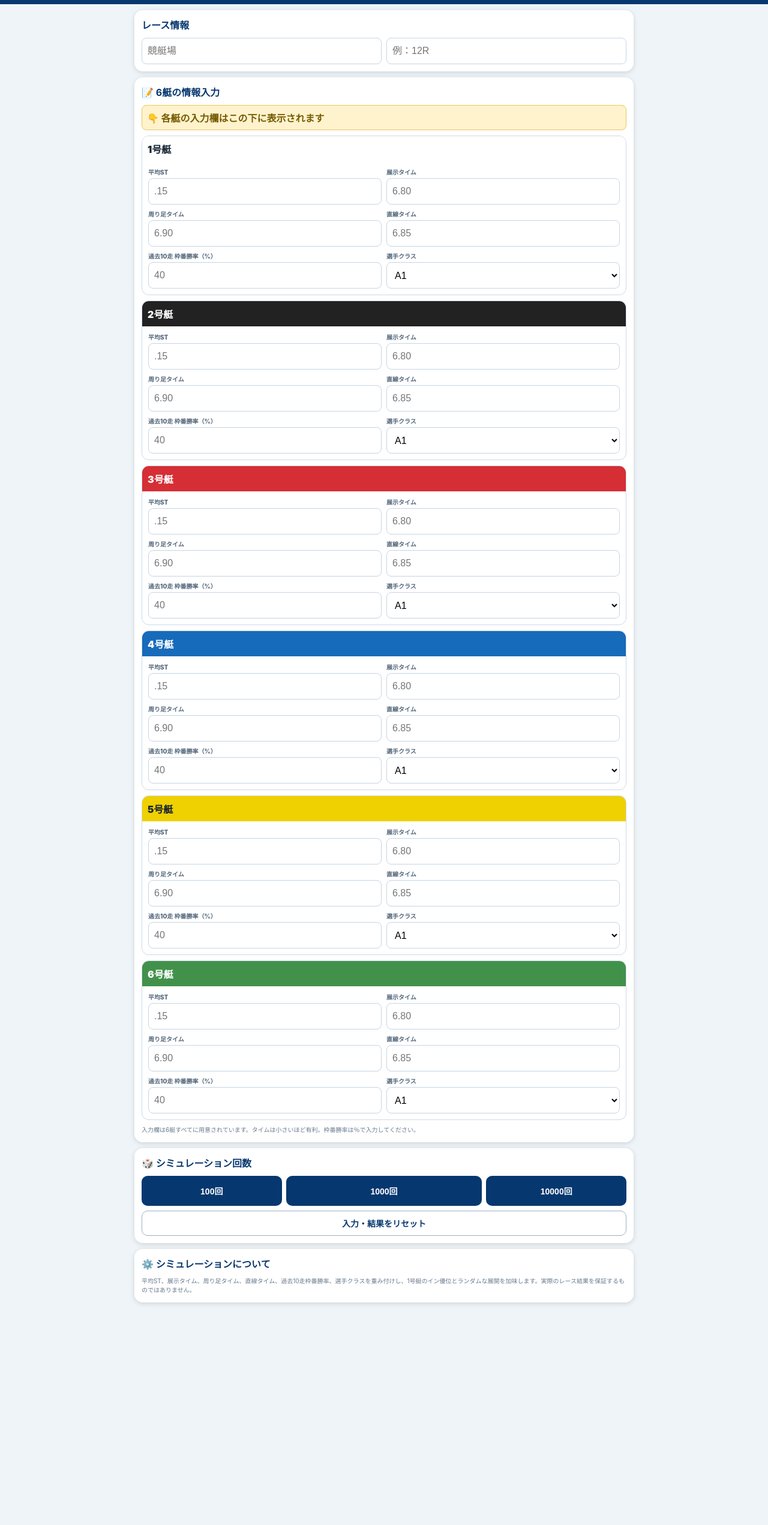
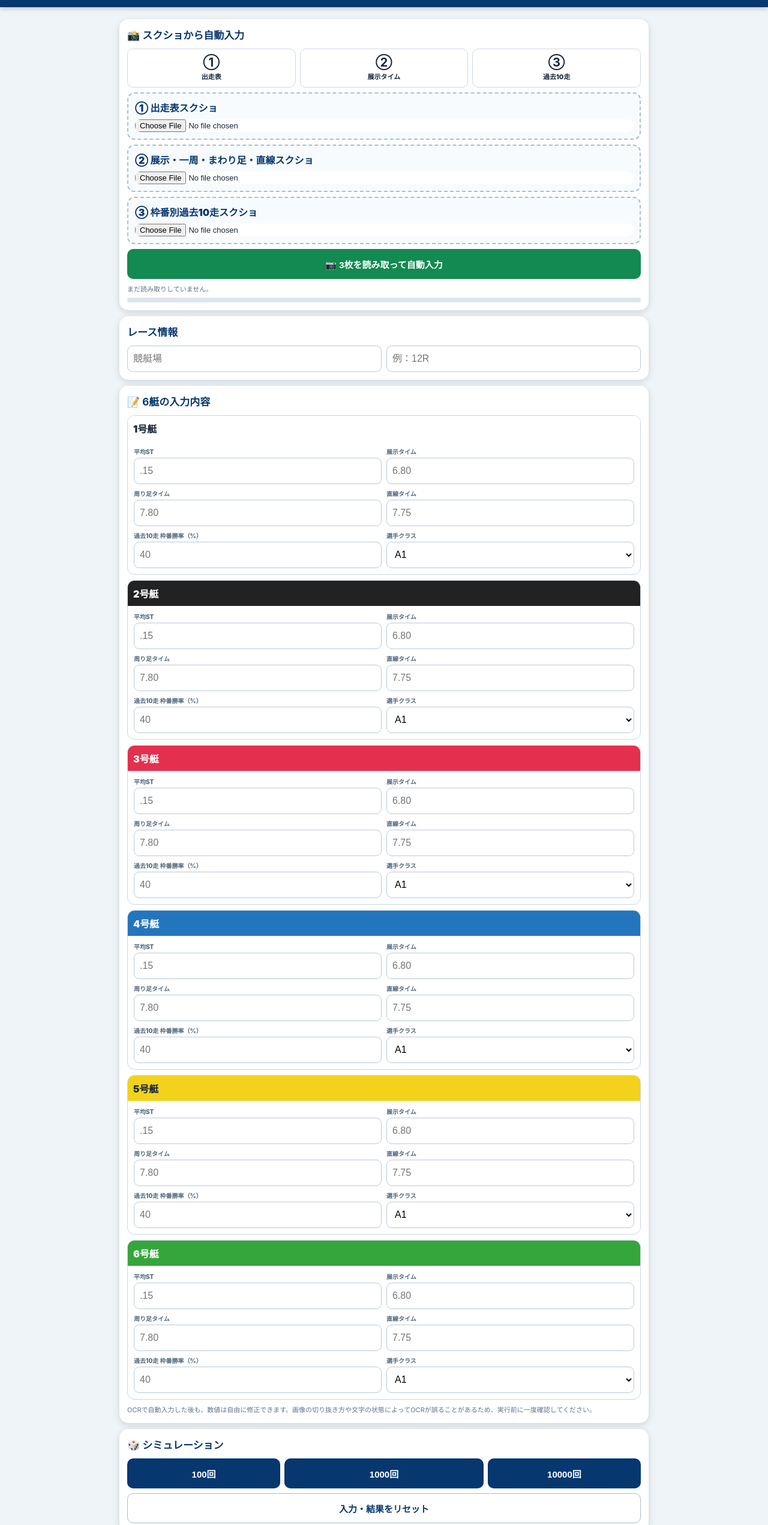
Before and after one commit to crent5599/boat-race-simulator, a plain HTML site: page index.html in a window 1280 px wide. Shown: the part 67-2609 px from the top of the page at 60% size. Before the commit the page ends 2348 px from the top, so only its background shows below. Drawn offline with Linux system fonts and the light colour scheme.

Commit message:
Add files via upload

```diff
--- a/index.html
+++ b/index.html
@@ -1,88 +1,115 @@
-<!DOCTYPE html>
+<!doctype html>
 <html lang="ja">
 <head>
-<meta charset="UTF-8">
-<meta name="viewport" content="width=device-width, initial-scale=1.0">
+<meta charset="utf-8">
+<meta name="viewport" content="width=device-width,initial-scale=1,viewport-fit=cover">
 <meta name="theme-color" content="#06376f">
 <title>競艇レースシミュレーター</title>
+<script src="https://cdn.jsdelivr.net/npm/tesseract.js@5/dist/tesseract.min.js"></script>
 <style>
-*{box-sizing:border-box}body{margin:0;background:#eef4f8;color:#182433;font-family:-apple-system,BlinkMacSystemFont,"Noto Sans JP",sans-serif}
-header{background:#06376f;color:#fff;padding:14px 12px;position:sticky;top:0;z-index:10}h1{margin:0;font-size:19px}header p{margin:3px 0 0;font-size:11px}
-main{max-width:850px;margin:auto;padding:10px 9px 100px}.card{background:#fff;border-radius:14px;padding:12px;margin-bottom:10px;box-shadow:0 2px 8px #0002}h2{font-size:16px;color:#06376f;margin:0 0 10px}
-.race{display:grid;grid-template-columns:1fr 1fr;gap:8px}input,select{width:100%;height:44px;border:1px solid #c6d5e3;border-radius:8px;padding:0 9px;font-size:16px;background:#fff}
-.boat{border:1px solid #ccd9e5;border-radius:12px;overflow:hidden;margin:9px 0}.boat-title{padding:9px;font-weight:900}.n1{background:#fff}.n2{background:#222;color:#fff}.n3{background:#d62e35;color:#fff}.n4{background:#176bbb;color:#fff}.n5{background:#efd000}.n6{background:#42914b;color:#fff}
-.fields{padding:10px;display:grid;grid-template-columns:1fr 1fr;gap:8px}.field label{display:block;font-size:10px;font-weight:800;color:#53677b;margin-bottom:3px}
-.run{display:grid;grid-template-columns:1fr 1.4fr 1fr;gap:7px}.run button,.reset{height:50px;border:0;border-radius:10px;background:#06376f;color:#fff;font-weight:900;font-size:14px}.reset{width:100%;margin-top:8px;background:#fff;color:#06376f;border:1px solid #9bb0c5;height:42px}
-table{width:100%;border-collapse:collapse;font-size:11px}th,td{padding:7px 3px;border-bottom:1px solid #e1e8ef;text-align:center}th{background:#f1f6fa;color:#06376f}.combo{display:flex;justify-content:space-between;padding:9px;border:1px solid #d7e2ec;border-radius:9px;margin:5px 0;font-weight:800}.note{font-size:10px;color:#687a8d;line-height:1.55}.best{font-size:21px;font-weight:900;color:#06376f}
+*{box-sizing:border-box}body{margin:0;background:#eef4f8;color:#17263a;font-family:-apple-system,BlinkMacSystemFont,"Noto Sans JP",sans-serif}
+header{background:#06376f;color:#fff;padding:15px 13px;position:sticky;top:0;z-index:10;box-shadow:0 2px 8px #0003}
+h1{margin:0;font-size:20px}header p{margin:4px 0 0;font-size:11px}
+main{max-width:900px;margin:auto;padding:10px 9px 100px}.card{background:#fff;border-radius:15px;padding:13px;margin:10px 0;box-shadow:0 3px 12px #0002}h2{margin:0 0 11px;color:#06376f;font-size:17px}
+.steps{display:grid;grid-template-columns:repeat(3,1fr);gap:7px}.step{border:1px solid #cbd9e6;border-radius:10px;padding:10px 7px;text-align:center;font-size:11px;font-weight:800}.step b{display:block;font-size:20px;margin-bottom:3px}
+input,select{width:100%;height:44px;border:1px solid #b9cadb;border-radius:9px;padding:0 9px;font-size:16px;background:#fff}
+.upload{border:2px dashed #a9bfd2;border-radius:12px;padding:11px;margin:8px 0;background:#f8fbfd}.upload label{font-weight:900;color:#06376f;display:block;margin-bottom:7px}.upload input{height:auto;border:0;padding:0;font-size:13px}
+button{border:0;border-radius:10px;background:#06376f;color:#fff;font-weight:900;font-size:15px;height:50px;padding:0 14px}.wide{width:100%}.green{background:#138a51}.gray{background:#fff;color:#06376f;border:1px solid #a8bbcd}
+.progress{margin-top:9px;font-size:11px;color:#5e7083;line-height:1.5;white-space:pre-wrap}.bar{height:8px;background:#dbe5ed;border-radius:99px;overflow:hidden;margin-top:5px}.bar i{display:block;height:100%;width:0;background:#06376f;transition:.2s}
+.boat{border:1px solid #cad7e3;border-radius:12px;overflow:hidden;margin:9px 0}.boat-title{padding:9px;font-weight:900}.n1{background:#fff}.n2{background:#222;color:#fff}.n3{background:#e52f4e;color:#fff}.n4{background:#2376bd;color:#fff}.n5{background:#f2d21b}.n6{background:#35a63b;color:#fff}
+.fields{padding:10px;display:grid;grid-template-columns:1fr 1fr;gap:8px}.field label{display:block;font-size:10px;font-weight:800;color:#52687d;margin-bottom:3px}
+.run{display:grid;grid-template-columns:1fr 1.3fr 1fr;gap:7px}
+table{width:100%;border-collapse:collapse;font-size:11px}th,td{padding:7px 3px;border-bottom:1px solid #e0e8ef;text-align:center}th{background:#f1f6fa;color:#06376f}
+.combo{display:flex;justify-content:space-between;padding:9px;border:1px solid #d7e2ec;border-radius:9px;margin:5px 0;font-weight:800}.best{font-size:21px;color:#06376f;font-weight:900}.note{font-size:11px;color:#62758a;line-height:1.6}
+@media(max-width:520px){.fields{grid-template-columns:1fr}.steps{gap:4px}.step{padding:8px 3px;font-size:10px}.step b{font-size:18px}}
 </style>
 </head>
 <body>
-<header><h1>🚤 競艇レースシミュレーター</h1><p>6艇のデータを入力して、1000回シミュレーション</p></header>
+<header><h1>🚤 競艇レースシミュレーター</h1><p>スクショ3枚 → 自動入力 → 1000回シミュレーション</p></header>
 <main>
-<div class="card"><h2>レース情報</h2><div class="race"><input id="venue" placeholder="競艇場"><input id="race" placeholder="例：12R"></div></div>
+<div class="card">
+<h2>📸 スクショから自動入力</h2>
+<div class="steps"><div class="step"><b>①</b>出走表</div><div class="step"><b>②</b>展示タイム</div><div class="step"><b>③</b>過去10走</div></div>
+<div class="upload"><label>① 出走表スクショ</label><input id="shot1" type="file" accept="image/*" capture="environment"></div>
+<div class="upload"><label>② 展示・一周・まわり足・直線スクショ</label><input id="shot2" type="file" accept="image/*" capture="environment"></div>
+<div class="upload"><label>③ 枠番別過去10走スクショ</label><input id="shot3" type="file" accept="image/*" capture="environment"></div>
+<button class="wide green" onclick="readShots()">📷 3枚を読み取って自動入力</button>
+<div class="progress" id="status">まだ読み取りしていません。</div><div class="bar"><i id="bar"></i></div>
+</div>
 
-<div class="card"><h2>📝 6艇の情報入力</h2><div style="background:#fff3cd;border:1px solid #e6c85c;border-radius:8px;padding:8px;margin-bottom:8px;font-weight:800;color:#765b00">👇 各艇の入力欄はこの下に表示されます</div><div id="boats"></div>
-<div class="note">入力欄は6艇すべてに用意されています。タイムは小さいほど有利。枠番勝率は％で入力してください。</div></div>
+<div class="card"><h2>レース情報</h2><div style="display:grid;grid-template-columns:1fr 1fr;gap:8px"><input id="venue" placeholder="競艇場"><input id="race" placeholder="例：12R"></div></div>
 
-<div class="card"><h2>🎲 シミュレーション回数</h2><div class="run">
-<button onclick="simulate(100)">100回</button><button onclick="simulate(1000)">1000回</button><button onclick="simulate(10000)">10000回</button>
-</div><button class="reset" onclick="resetAll()">入力・結果をリセット</button></div>
+<div class="card"><h2>📝 6艇の入力内容</h2><div id="boats"></div>
+<div class="note">OCRで自動入力した後も、数値は自由に修正できます。画像の切り抜き方や文字の状態によってOCRが誤ることがあるため、実行前に一度確認してください。</div></div>
+
+<div class="card"><h2>🎲 シミュレーション</h2><div class="run"><button onclick="simulate(100)">100回</button><button onclick="simulate(1000)">1000回</button><button onclick="simulate(10000)">10000回</button></div><button class="wide gray" style="margin-top:8px" onclick="resetAll()">入力・結果をリセット</button></div>
 
 <div class="card" id="result" style="display:none"><h2>📊 着順確率</h2><div id="table"></div></div>
 <div class="card" id="tri" style="display:none"><h2>🎯 三連単ランキング</h2><div id="combos"></div></div>
 <div class="card" id="summary" style="display:none"><h2>🏆 総合結果</h2><div id="summaryText"></div></div>
-<div class="card"><h2>⚙️ シミュレーションについて</h2><div class="note">平均ST、展示タイム、周り足タイム、直線タイム、過去10走枠番勝率、選手クラスを重み付けし、1号艇のイン優位とランダムな展開を加味します。実際のレース結果を保証するものではありません。</div></div>
 </main>
+
 <script>
-const cls={A1:1,A2:.72,B1:.48,B2:.25};
-const colors=['n1','n2','n3','n4','n5','n6'];
-let boats='';
-for(let i=0;i<6;i++){
-boats+=`<div class="boat"><div class="boat-title ${colors[i]}">${i+1}号艇</div><div class="fields">
-<div class="field"><label>平均ST</label><input id="st${i}" type="number" step=".01" inputmode="decimal" placeholder=".15"></div>
-<div class="field"><label>展示タイム</label><input id="ex${i}" type="number" step=".01" inputmode="decimal" placeholder="6.80"></div>
-<div class="field"><label>周り足タイム</label><input id="turn${i}" type="number" step=".01" inputmode="decimal" placeholder="6.90"></div>
-<div class="field"><label>直線タイム</label><input id="str${i}" type="number" step=".01" inputmode="decimal" placeholder="6.85"></div>
-<div class="field"><label>過去10走 枠番勝率（%）</label><input id="lane${i}" type="number" step=".1" inputmode="decimal" placeholder="40"></div>
-<div class="field"><label>選手クラス</label><select id="cl${i}"><option>A1</option><option>A2</option><option>B1</option><option>B2</option></select></div>
-</div></div>`;
+const cls={A1:1,A2:.72,B1:.48,B2:.25}, colors=['n1','n2','n3','n4','n5','n6'];
+let s='<div class="boat"><div class="boat-title n1">1号艇</div><div class="fields">'+field(0,'平均ST','.15')+field(0,'展示タイム','6.80')+field(0,'周り足タイム','7.80')+field(0,'直線タイム','7.75')+field(0,'過去10走 枠番勝率（%）','40')+select(0)+'</div></div>';
+for(let i=1;i<6;i++)s+='<div class="boat"><div class="boat-title '+colors[i]+'">'+(i+1)+'号艇</div><div class="fields">'+field(i,'平均ST','.15')+field(i,'展示タイム','6.80')+field(i,'周り足タイム','7.80')+field(i,'直線タイム','7.75')+field(i,'過去10走 枠番勝率（%）','40')+select(i)+'</div></div>';
+document.getElementById('boats').innerHTML=s;
+function field(i,l,p){return '<div class="field"><label>'+l+'</label><input id="st_'+i+'" type="number" step=".01" inputmode="decimal" placeholder="'+p+'"></div>'}
+function select(i){return '<div class="field"><label>選手クラス</label><select id="cl_'+i+'"><option>A1</option><option>A2</option><option>B1</option><option>B2</option></select></div>'}
+function setVal(id,v){if(v!==null&&v!==undefined&&!isNaN(v))document.getElementById(id).value=v}
+function nums(text){return (text.match(/\d+\.\d+|\d+/g)||[]).map(Number)}
+async function ocr(file,lang='eng'){
+ if(!file)return '';
+ const r=await Tesseract.recognize(file,lang,{logger:m=>{
+   if(m.status==='recognizing text'){document.getElementById('status').textContent='OCR処理中… '+Math.round((m.progress||0)*100)+'%';}
+ }});
+ return r.data.text||'';
 }
-document.getElementById('boats').innerHTML=boats;
-function get(id){const x=parseFloat(document.getElementById(id).value);return Number.isFinite(x)?x:null}
-function inv(a,x){const v=a.filter(x=>x!==null);if(x===null||v.length<2)return .5;const mn=Math.min(...v),mx=Math.max(...v);return mn===mx ? .5 : 1-(x-mn)/(mx-mn)}
-function makeAbility(){
- let d=[];for(let i=0;i<6;i++)d.push({st:get('st'+i),ex:get('ex'+i),turn:get('turn'+i),str:get('str'+i),lane:get('lane'+i),cl:document.getElementById('cl'+i).value});
- const ex=d.map(x=>x.ex),tu=d.map(x=>x.turn),sr=d.map(x=>x.str);
- return d.map((x,i)=>{
-  const st=x.st===null ? .5 : Math.max(0,Math.min(1,(.25-x.st)/.15));
-  const lane=x.lane===null ? .5 : Math.max(0,Math.min(1,x.lane/100));
-  let a=.27*st+.22*inv(ex,x.ex)+.18*inv(tu,x.turn)+.15*inv(sr,x.str)+.10*lane+.08*cls[x.cl];
-  return Math.max(.03,a*[1,.84,.77,.70,.64,.59][i]);
- });
+function sixRows(text, pattern){
+ const lines=text.split(/\n/).map(x=>x.trim()).filter(Boolean);
+ let out=[];
+ for(const line of lines){
+   const ns=nums(line);
+   if(ns.length>=6) out.push(ns);
+ }
+ return out.slice(0,6);
 }
+async function readShots(){
+ const f1=document.getElementById('shot1').files[0], f2=document.getElementById('shot2').files[0], f3=document.getElementById('shot3').files[0];
+ if(!f1||!f2||!f3){alert('3枚すべて選択してください。');return}
+ const st=document.getElementById('status'), bar=document.getElementById('bar');
+ try{
+  st.textContent='① 出走表を読み取っています…';bar.style.width='10%';
+  const t1=await ocr(f1,'jpn+eng');bar.style.width='33%';
+  // Average ST: collect decimal values in the text, favoring values in .xx form.
+  const sts=[...t1.matchAll(/(?:^|\\s)\\.(\\d{2})(?=\\s|$)/gm)].map(m=>Number('.'+m[1]));
+  const classes=[...t1.matchAll(/\\b(A1|A2|B1|B2)\\b/g)].map(m=>m[1]);
+  for(let i=0;i<6;i++){ if(sts[i]!=null)setVal('st_'+i,sts[i]); if(classes[i])document.getElementById('cl_'+i).value=classes[i];}
+  st.textContent='② 展示・一周・まわり足・直線を読み取っています…';
+  const t2=await ocr(f2,'eng');bar.style.width='66%';
+  const lines2=t2.split(/\n/).map(x=>nums(x)).filter(a=>a.length>=4);
+  // Typical OCR returns one row per boat; use the first four decimals per row.
+  let rows2=lines2.filter(a=>a.filter(v=>v>6&&v<10).length>=4).map(a=>a.filter(v=>v>6&&v<10).slice(0,4)).slice(0,6);
+  for(let i=0;i<Math.min(6,rows2.length);i++){setVal('st_'+i, getOrKeep('st_'+i)); setVal('ex_'+i,rows2[i][0]); setVal('turn_'+i,rows2[i][2]); setVal('str_'+i,rows2[i][3]);}
+  st.textContent='③ 過去10走・枠番勝率を読み取っています…';
+  const t3=await ocr(f3,'eng');bar.style.width='92%';
+  const lines3=t3.split(/\n/).map(x=>nums(x)).filter(a=>a.length>=1);
+  const wins=lines3.flat().filter(v=>v>=0&&v<=100);
+  // Prefer values that look like percentages with two decimals; remove obvious row numbers 1-6.
+  const candidates=wins.filter(v=>v>1.5);
+  for(let i=0;i<Math.min(6,candidates.length);i++)setVal('lane_'+i,candidates[i]);
+  bar.style.width='100%';
+  st.textContent='✅ 読み取り完了。6艇の入力欄を確認してください。';
+ }catch(e){console.error(e);st.textContent='⚠️ 読み取り中にエラーが発生しました。画像を確認して再実行してください。'}
+}
+function getOrKeep(id){return parseFloat(document.getElementById(id).value)||''}
+function g(id){const x=parseFloat(document.getElementById(id).value);return Number.isFinite(x)?x:null}
+function inv(a,x){const v=a.filter(x=>x!==null);if(x===null||v.length<2)return .5;const mn=Math.min(...v),mx=Math.max(...v);return mn===mx?.5:1-(x-mn)/(mx-mn)}
+function ability(){let d=[];for(let i=0;i<6;i++)d.push({st:g('st_'+i),ex:g('ex_'+i),turn:g('turn_'+i),str:g('str_'+i),lane:g('lane_'+i),cl:document.getElementById('cl_'+i).value});let ex=d.map(x=>x.ex),tu=d.map(x=>x.turn),sr=d.map(x=>x.str);return d.map((x,i)=>{let st=x.st==null?.5:Math.max(0,Math.min(1,(.25-x.st)/.15)),lane=x.lane==null?.5:Math.max(0,Math.min(1,x.lane/100));let a=.27*st+.22*inv(ex,x.ex)+.18*inv(tu,x.turn)+.15*inv(sr,x.str)+.10*lane+.08*cls[x.cl];return Math.max(.03,a*[1,.84,.77,.70,.64,.59][i])})}
 function choose(w){let s=w.reduce((a,b)=>a+b,0),r=Math.random()*s;for(let i=0;i<w.length;i++){r-=w[i];if(r<=0)return i}return w.length-1}
-function race(a){
- let first=choose(a.map((x,i)=>x*Math.exp((Math.random()-.5)*1.8)*(i===0?1.45:1)));
- let rem=[0,1,2,3,4,5].filter(i=>i!==first);
- let second=rem[choose(rem.map(i=>a[i]*(i<3?1.08:1)))];
- rem=rem.filter(i=>i!==second);
- let third=rem[choose(rem.map(i=>a[i]))];
- return [first,second,third];
-}
-function simulate(n){
- const a=makeAbility(),pos=Array.from({length:6},()=>[0,0,0]),tri={};
- for(let k=0;k<n;k++){const r=race(a);r.forEach((x,p)=>pos[x][p]++);const key=r.map(x=>x+1).join('-');tri[key]=(tri[key]||0)+1}
- const order=[0,1,2,3,4,5].sort((a,b)=>pos[b][0]-pos[a][0]);
- const pct=(x)=>((x/n)*100).toFixed(1);
- document.getElementById('result').style.display='block';
- document.getElementById('table').innerHTML='<table><tr><th>順位</th><th>艇</th><th>1着率</th><th>2着率</th><th>3着率</th><th>3連率</th></tr>'+order.map((i,k)=>{let t=pos[i][0]+pos[i][1]+pos[i][2];return `<tr><td>${k+1}</td><td><b>${i+1}号艇</b></td><td>${pct(pos[i][0])}%</td><td>${pct(pos[i][1])}%</td><td>${pct(pos[i][2])}%</td><td><b>${pct(t)}%</b></td></tr>`}).join('')+'</table>';
- const top=Object.entries(tri).sort((a,b)=>b[1]-a[1]).slice(0,15);
- document.getElementById('tri').style.display='block';
- document.getElementById('combos').innerHTML=top.map((x,k)=>`<div class="combo"><span>${k+1}位　${x[0]}</span><span>${x[1]}回 (${pct(x[1])}%)</span></div>`).join('');
- const w=order[0];
- document.getElementById('summary').style.display='block';
- document.getElementById('summaryText').innerHTML=`<div class="best">${w+1}号艇</div><p>1着率 <b>${pct(pos[w][0])}%</b> / 3連率 <b>${pct(pos[w].reduce((a,b)=>a+b,0))}%</b></p>`;
-}
-function resetAll(){document.querySelectorAll('input').forEach(x=>x.value='');document.querySelectorAll('select').forEach(x=>x.selectedIndex=0);['result','tri','summary'].forEach(id=>document.getElementById(id).style.display='none')}
+function simRace(a){let first=choose(a.map((x,i)=>x*Math.exp((Math.random()-.5)*1.8)*(i===0?1.45:1)));let rem=[0,1,2,3,4,5].filter(i=>i!==first);let second=rem[choose(rem.map(i=>a[i]*(i<3?1.08:1)))];rem=rem.filter(i=>i!==second);let third=rem[choose(rem.map(i=>a[i]))];return[first,second,third]}
+function simulate(n){const a=ability(),pos=Array.from({length:6},()=>[0,0,0]),tri={};for(let k=0;k<n;k++){const r=simRace(a);r.forEach((x,p)=>pos[x][p]++);const key=r.map(x=>x+1).join('-');tri[key]=(tri[key]||0)+1}const order=[0,1,2,3,4,5].sort((a,b)=>pos[b][0]-pos[a][0]),pct=x=>((x/n)*100).toFixed(1);document.getElementById('result').style.display='block';document.getElementById('table').innerHTML='<table><tr><th>順位</th><th>艇</th><th>1着率</th><th>2着率</th><th>3着率</th><th>3連率</th></tr>'+order.map((i,k)=>'<tr><td>'+(k+1)+'</td><td><b>'+(i+1)+'号艇</b></td><td>'+pct(pos[i][0])+'%</td><td>'+pct(pos[i][1])+'%</td><td>'+pct(pos[i][2])+'%</td><td><b>'+pct(pos[i][0]+pos[i][1]+pos[i][2])+'%</b></td></tr>').join('')+'</table>';const top=Object.entries(tri).sort((a,b)=>b[1]-a[1]).slice(0,15);document.getElementById('tri').style.display='block';document.getElementById('combos').innerHTML=top.map((x,k)=>'<div class="combo"><span>'+(k+1)+'位　'+x[0]+'</span><span>'+x[1]+'回 ('+pct(x[1])+'%)</span></div>').join('');document.getElementById('summary').style.display='block';let w=order[0];document.getElementById('summaryText').innerHTML='<div class="best">'+(w+1)+'号艇</div><p>1着率 <b>'+pct(pos[w][0])+'%</b> / 3連率 <b>'+pct(pos[w][0]+pos[w][1]+pos[w][2])+'%</b></p>'}
+function resetAll(){document.querySelectorAll('input').forEach(x=>x.value='');document.querySelectorAll('select').forEach(x=>x.selectedIndex=0);['result','tri','summary'].forEach(id=>document.getElementById(id).style.display='none');document.getElementById('status').textContent='まだ読み取りしていません。';document.getElementById('bar').style.width='0'}
 </script>
-</body></html>
+</body>
+</html>
```
